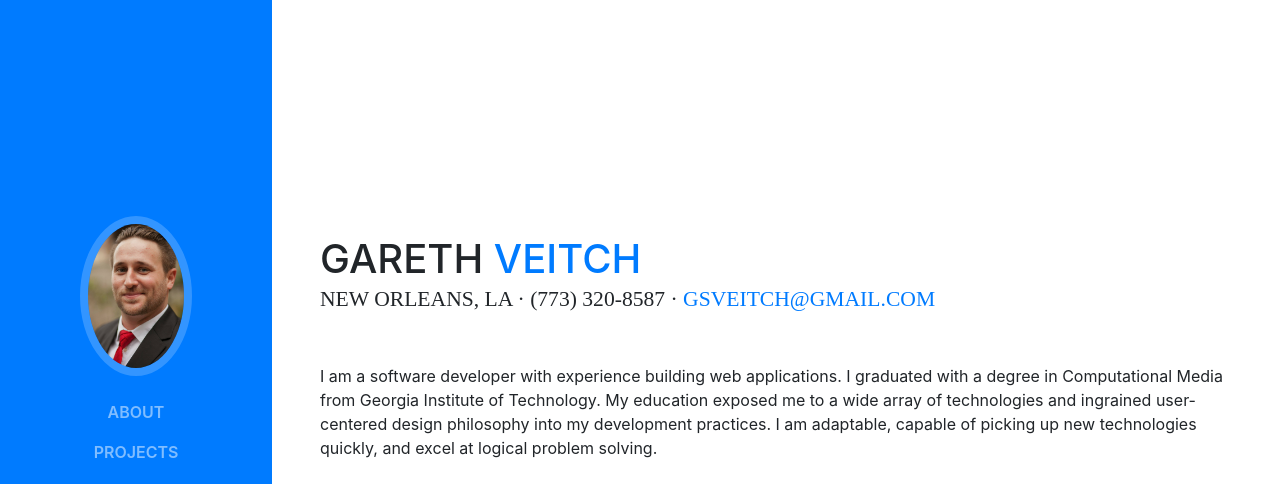
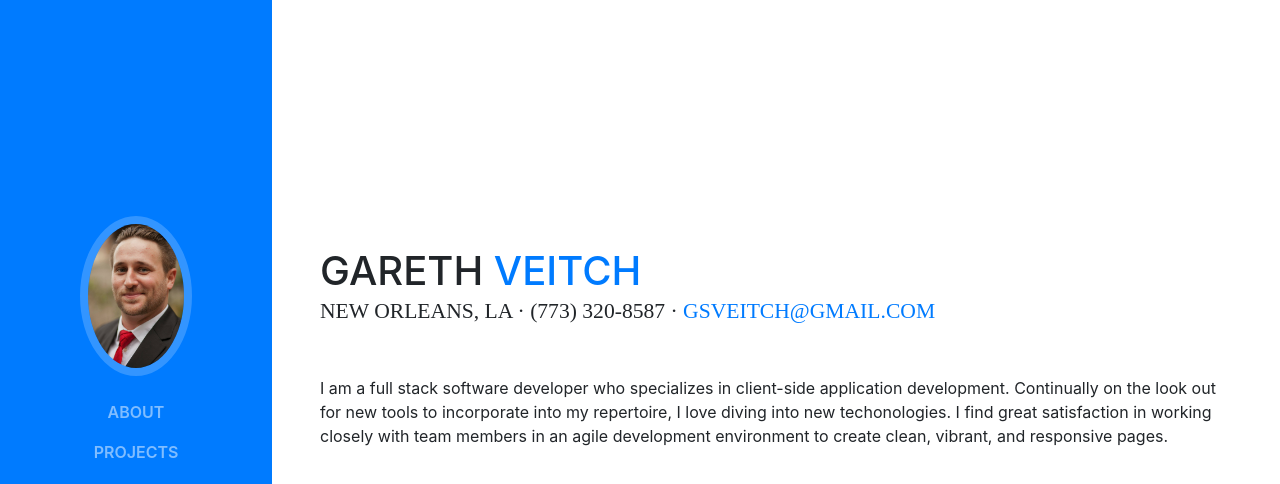
Before and after one commit to gsveitch/gsveitch.github.io, a website with bundled scripts: page index.html in a window 1280 px wide. Shown: the top 484 px of the page. Built offline with nearby package versions, Linux system fonts and the light colour scheme; a web font is replaced by a local one.

Commit message:
add quick intro bio

```diff
--- a/index.html
+++ b/index.html
@@ -70,10 +70,11 @@
           <div class="subheading mb-5">New Orleans, LA · (773) 320-8587 ·
             <a href="mailto:gsveitch@gmail.com">gsveitch@gmail.com</a>
           </div>
-          <p class="mb-5">I am a software developer with experience building web applications. I graduated with a degree in Computational Media from
-          Georgia Institute of Technology. My education exposed me to a wide array of technologies and ingrained user-centered design
-          philosophy into my development practices. I am adaptable, capable of picking up new technologies quickly, and excel at logical
-          problem solving.</p>
+          <p class="mb-5">I am a full stack software developer who specializes in client-side application development. Continually
+          on the look out for new tools to incorporate into my repertoire, I love diving into new techonologies.
+          I find great satisfaction in working closely with team members in an agile development environment to create clean, vibrant,
+          and responsive pages.
+          </p>
           <ul class="list-inline list-social-icons mb-0">
             <li class="list-inline-item">
               <a href="https://www.linkedin.com/in/gsveitch/">
```
